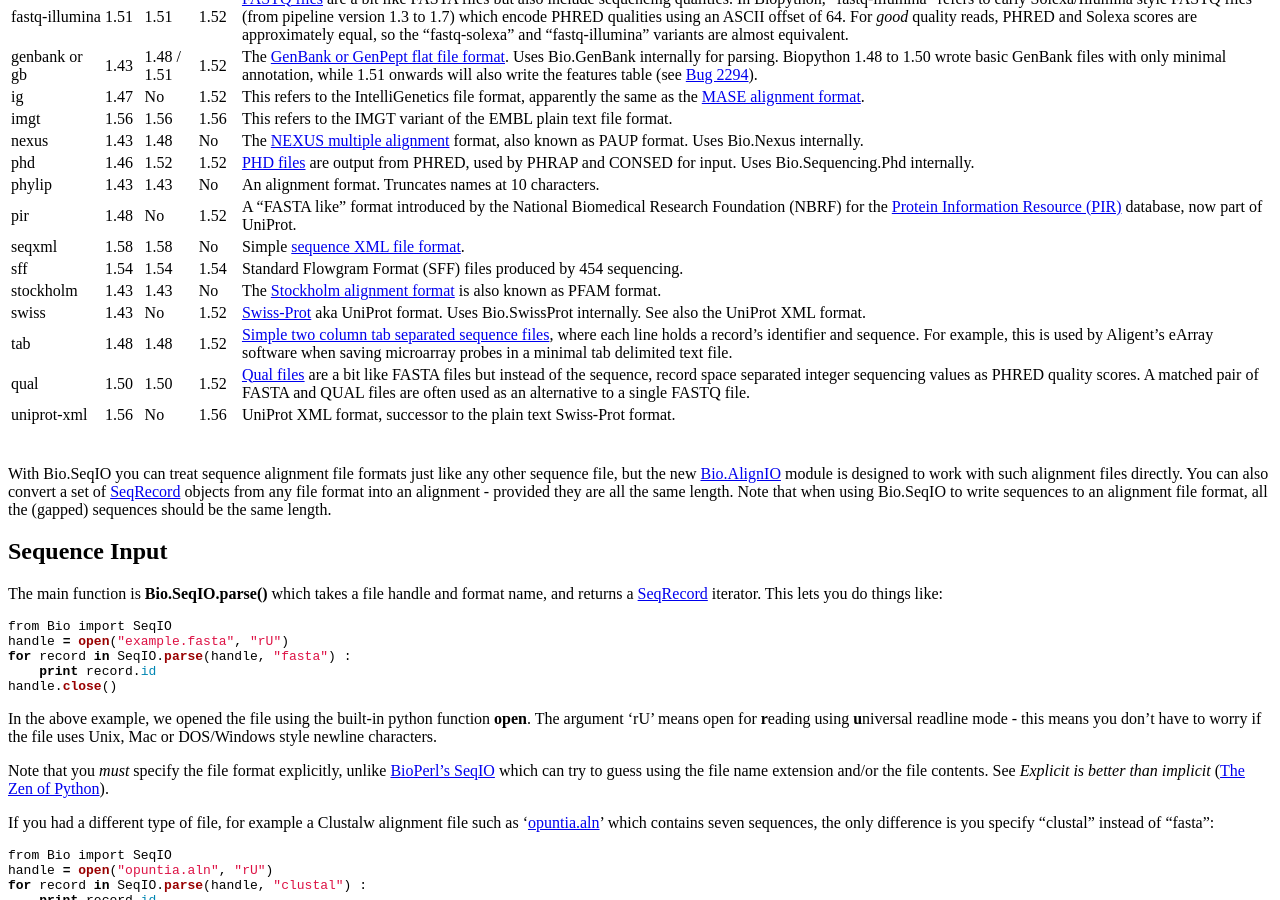
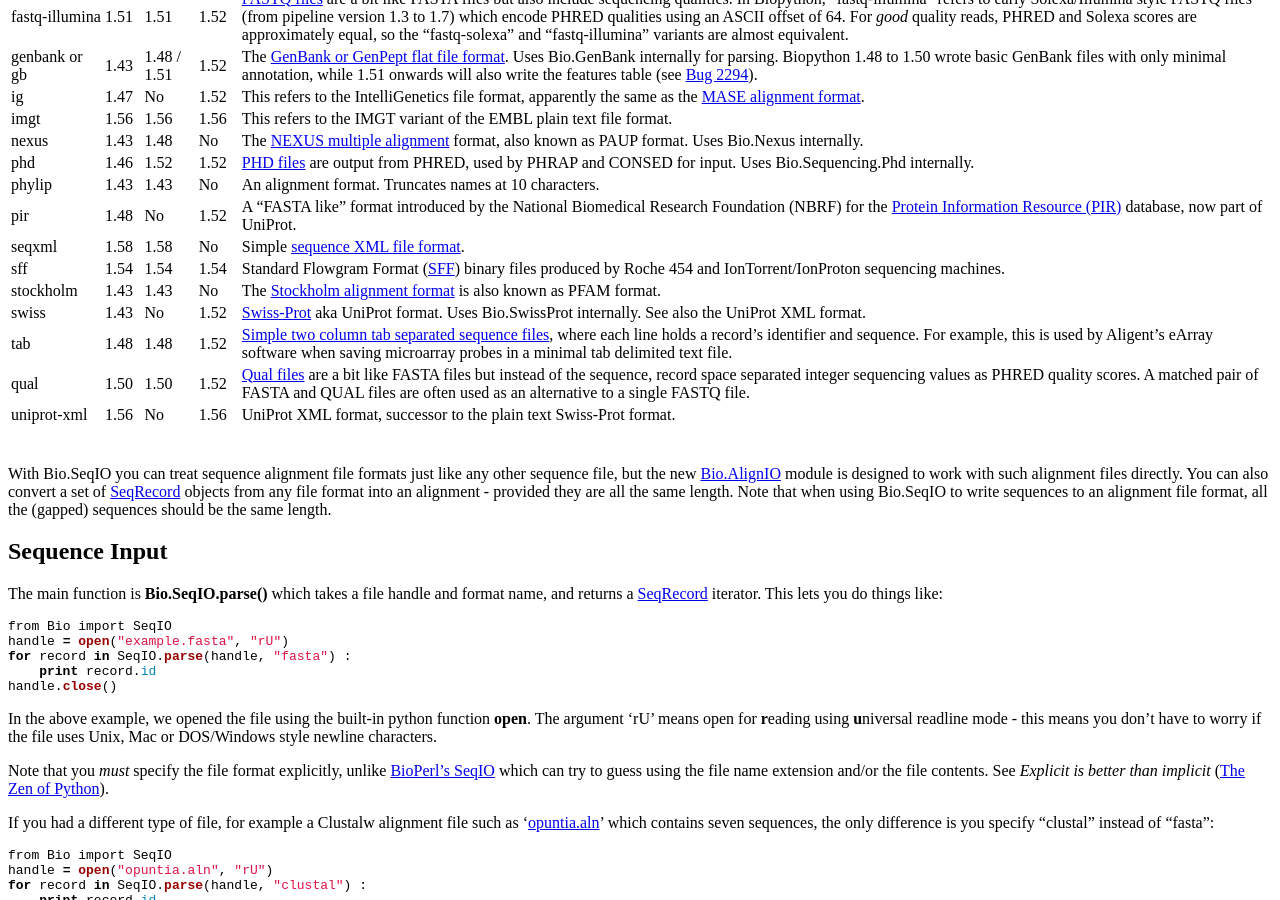
Before and after one commit to biopython/biopython.github.io, a Jekyll site: the page built from wiki/SeqIO.md, in a window 1280 px wide and 900 px high, scrolled down 857 px. Built offline with Jekyll 4.4.1, drawn with Linux system fonts in a browser that asks for light colours.

Commit message:
Cosmetic notes.

```diff
--- a/wiki/SeqIO.md
+++ b/wiki/SeqIO.md
@@ -80,7 +80,7 @@ SeqIO](bp:HOWTO:SeqIO#Formats "wikilink") and
 | phylip                | 1.43 | 1.43        | No    | An alignment format. Truncates names at 10 characters.                                                                                                                                                                                                                                                                                                                                                                                                         |
 | pir                   | 1.48 | No          | 1.52  | A "FASTA like" format introduced by the National Biomedical Research Foundation (NBRF) for the [Protein Information Resource (PIR)](bp:PIR_sequence_format "wikilink") database, now part of UniProt.                                                                                                                                                                                                                                                          |
 | seqxml                | 1.58 | 1.58        | No    | Simple [sequence XML file format](http://seqxml.org).                                                                                                                                                                                                                                                                                                                                                                                                          |
-| sff                   | 1.54 | 1.54        | 1.54  | Standard Flowgram Format (SFF) files produced by 454 sequencing.                                                                                                                                                                                                                                                                                                                                                                                               |
+| sff                   | 1.54 | 1.54        | 1.54  | Standard Flowgram Format ([SFF](http://www.ncbi.nlm.nih.gov/books/NBK47537/#File_Format_Guide_B.Standard_Flowgram_Fo)) binary files produced by Roche 454 and IonTorrent/IonProton sequencing machines.                                                                                                                                                                                                                                                        |
 | stockholm             | 1.43 | 1.43        | No    | The [Stockholm alignment format](bp:Stockholm_multiple_alignment_format "wikilink") is also known as PFAM format.                                                                                                                                                                                                                                                                                                                                              |
 | swiss                 | 1.43 | No          | 1.52  | [Swiss-Prot](bp:Swissprot_sequence_format "wikilink") aka UniProt format. Uses Bio.SwissProt internally. See also the UniProt XML format.                                                                                                                                                                                                                                                                                                                      |
 | tab                   | 1.48 | 1.48        | 1.52  | [Simple two column tab separated sequence files](bp:Tab_sequence_format "wikilink"), where each line holds a record's identifier and sequence. For example, this is used by Aligent's eArray software when saving microarray probes in a minimal tab delimited text file.                                                                                                                                                                                      |
```
Also changed, not shown: 1 other file.
